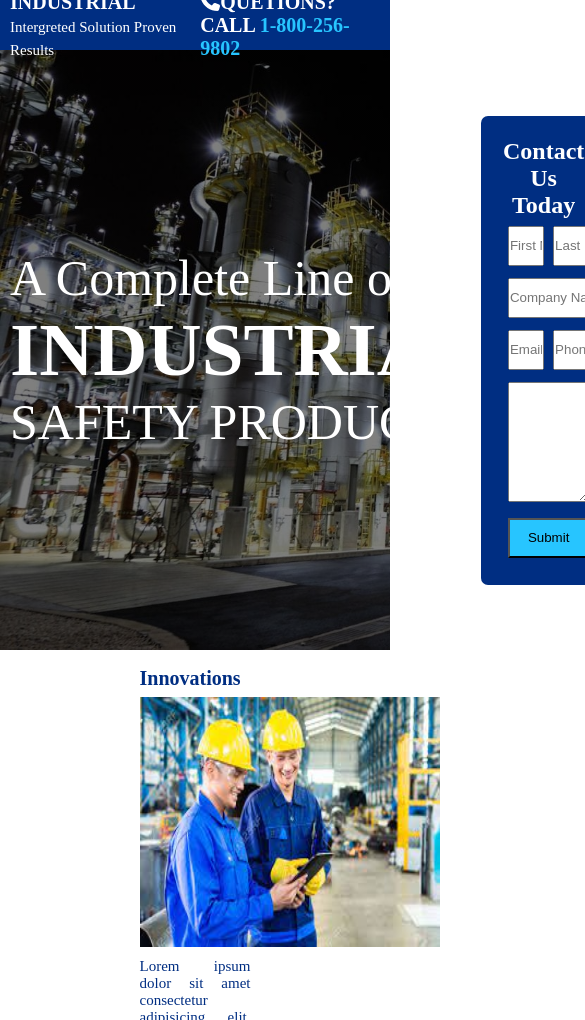
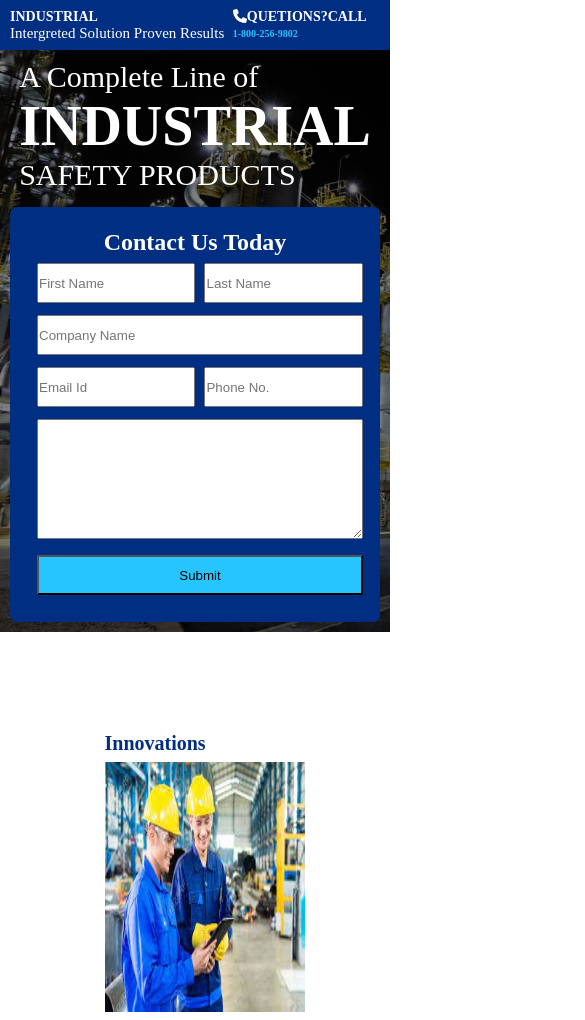
Before and after one commit to psunita79/webpage-3, a plain HTML site: page index.html in a window 390 px wide. Shown: the top 1020 px of the page, 585 px wide, since content can reach past the window. Drawn offline with Linux system fonts and the light colour scheme.

Commit message:
webpage 3

```diff
--- a/assest/css/style.css
+++ b/assest/css/style.css
@@ -1,93 +1,107 @@
-*{
+* {
     box-sizing: border-box;
     padding: 0px;
     margin: 0px;
 }
+
 /* Header section start */
-header{
+header {
     width: 100vw;
     height: 50px;
-    background:#002e82;
+    background: #002e82;
     color: #fff;
     display: flex;
     justify-content: space-between;
     align-items: center;
     padding: 0px 100px;
 }
+
 /* Header section end */
 
 /* banner section start */
-.banner{
+.banner {
     width: 100%;
-    height: 600px ;
+    height: 600px;
     padding: 0px 100px;
     align-items: center;
     color: #fff;
     display: flex;
     justify-content: space-between;
-    background: linear-gradient(rgba(0,0,0,0.5),rgba(0,0,0,0.5)),url("../img/lanxessdialight-2.jpeg");
+    background: linear-gradient(rgba(0, 0, 0, 0.5), rgba(0, 0, 0, 0.5)), url("../img/lanxessdialight-2.jpeg");
     background-size: cover;
 
 }
-.banner h1{
+
+.banner h1 {
     font-size: 50px;
     font-weight: normal;
 }
-.banner h1 span{
+
+.banner h1 span {
     font-size: 75px;
     display: block;
     font-weight: 600;
 }
-.banner aside{
+
+.banner aside {
     background: #002e82;
     padding: 20px;
     text-align: center;
     border-radius: 7px;
 }
+
 .banner aside input[type],
 .banner aside textarea,
-.banner aside button{
+.banner aside button {
     width: 100%;
     height: 40px;
     margin: 5px 5px;
 }
-.phone,.last{
+
+.phone,
+.last {
     padding-left: 7px;
 }
+
 /* banner section end */
 
 /* feature section start */
-.feature{
+.feature {
     width: 100%;
     height: auto;
     color: #002e82;
-    display:flex;
+    display: flex;
     padding: 60px 100px;
     justify-content: space-between;
 }
-.feature div{
+
+.feature div {
     width: 30%;
     height: 400px;
 }
-.feature div h2{
+
+.feature div h2 {
     font-size: 40px;
     margin-bottom: 7px;
 }
-.feature div p{
+
+.feature div p {
     margin-top: 7px;
     font-size: 18px;
     text-align: justify;
 
 }
-.feature div img{
+
+.feature div img {
     width: 350px;
     height: 250px;
 
 }
+
 /* feature section end */
 
 /* about us section start */
-.about{
+.about {
     width: 100%;
     height: auto;
     background: #002e82;
@@ -95,15 +109,18 @@ header{
     text-align: center;
     color: #fff;
 }
-.about h2{
+
+.about h2 {
     font-size: 35px;
     margin-bottom: 7px;
 }
-.about p{
+
+.about p {
     font-size: 18px;
     font-weight: normal;
 }
-.about button{
+
+.about button {
     color: #fff;
     background: #002e82;
     margin-top: 10px;
@@ -112,81 +129,199 @@ header{
     border: 2px solid #fff;
     border-radius: 5px;
 }
+
 /* about us section end */
 /* service section start */
-.service{
+.service {
     width: 100%;
     height: auto;
     padding: 0px 100px;
 }
-.service .upper, .service .lower{
+
+.service .upper,
+.service .lower {
     display: flex;
 }
-.service .image{
-    width:50% ;
+
+.service .image {
+    width: 50%;
 }
-.service .image img{
+
+.service .image img {
     width: 635px;
     height: 500px;
 }
+
 /* /service section end */
 /* footer section start */
-footer{
+footer {
     width: 100%;
     height: auto;
     color: #fff;
-    background:#002e82;
+    background: #002e82;
     padding: 25px 100px;
     text-align: center;
     font-weight: bold;
 }
+
 /* /footer section end */
 
 /* media query section start */
 @media screen and (max-width:992px) {
-    header{
+    header {
         padding: 10px;
     }
-    header h2{
+
+    header h2 {
         font-size: 20px;
     }
-    .banner{
+
+    .banner {
         padding: 10px;
     }
-    .feature{
+
+    .feature {
+        padding: 50px 0px;
         flex-direction: column;
         justify-content: center;
         align-items: center;
-        padding: 10px;
+
     }
-    .feature div img{
+
+    .feature div img {
         width: 300px;
         height: 250px;
     }
-.feature div h2{
+
+    .feature div h2 {
         font-size: 20px;
         margin-bottom: 7px;
         margin-top: 7px;
     }
-.feature div p{
+
+    .feature div p {
         margin-top: 7px;
         font-size: 15px;
         text-align: justify;
     }
-.about{
+
+    .about {
         margin-top: 10px;
         padding: 20px;
     }
-.service{
+
+    .service {
         padding: 10px;
     }
-.service .upper,.service .lower{
+
+    .service .upper,
+    .service .lower
+     {
         flex-direction: column;
         align-items: center;
         justify-content: center;
     }
-.service .image, .service .content{
-    width:auto;
+
+    .service .image,
+    .service .content
+     {
+        width: auto;
     }
 }
+
+@media screen and (max-width:762px) {
+    header {
+        padding: 10px;
+    }
+
+    header h2 {
+        font-size: 20px;
+    }
+
+    .banner {
+        padding: 10px;
+    }
+
+    .feature {
+        padding: 50px 14px;
+        flex-direction: column;
+        justify-content: center;
+        align-items: center;
+
+    }
+    .feature div {
+        width: 50%;
+        height: 400px;
+    }
+
+    .feature div img {
+        width: 200px;
+        height: 250px;
+    }
+    .feature div h2 {
+
+        font-size: 20px;
+        margin-bottom: 7px;
+        margin-top: 50px;
+    }
+
+    .feature div p {
+        margin-top: 7px;
+        font-size: 15px;
+        /* text-align: justify; */
+    }
+
+    .about {
+        margin-top: 10px;
+        padding: 20px;
+    }
+
+    .service {
+        padding: 10px;
+    }
+
+    .service .upper,
+    .service .lower
+     {
+        flex-direction: column;
+        align-items: center;
+        justify-content: center;
+    }
+
+    .service .image,
+    .service .content
+     {
+        width: auto;
+    }
+}
+@media screen and (max-width:768px) {
+    header h2{
+        font-size: 14px;
+    }
+    header h2 span{
+        font-size: 10px;
+        text-wrap: nowrap;
+
+    }
+    .banner{
+        height: auto;
+        padding: 10px;
+        flex-direction: column;
+    }
+    .banner h1{
+        font-size: 30px;
+        margin-bottom: 15px;
+    }
+    .banner h1 span{
+        display: block;
+        font-size: 56px;
+        font-weight: 600;
+    }
+    .feature div {
+        width: 50%;
+        height: 400px;
+    }
+
+}
+
 /* media query section end */
```
Lines whose indentation alone changed are shown as unchanged.
